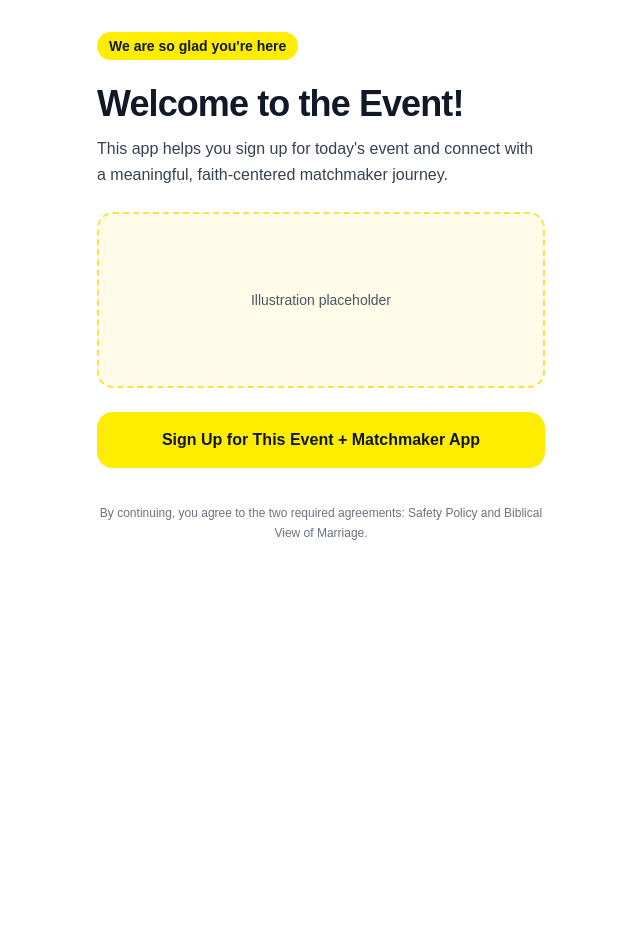
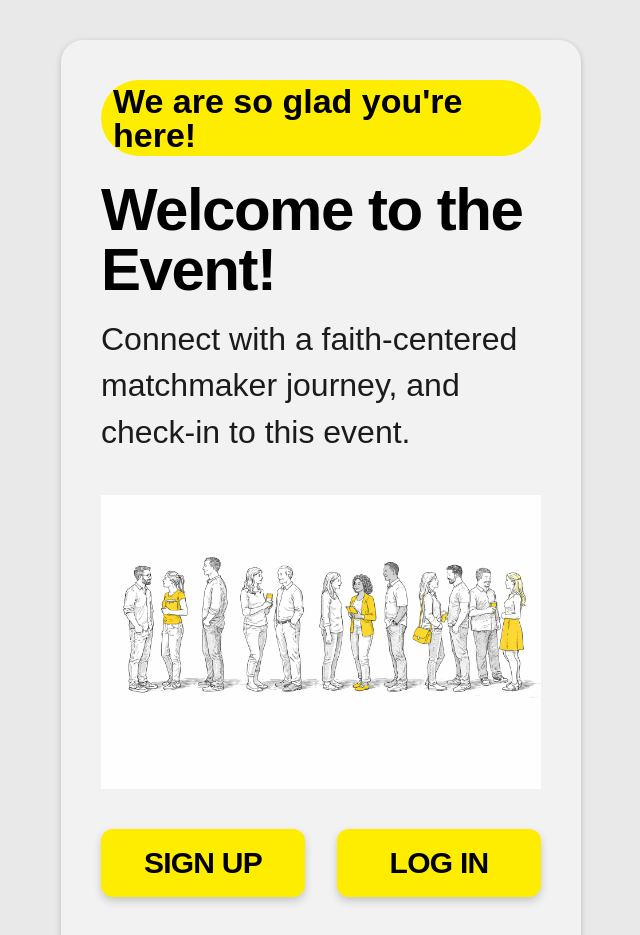
Before and after one commit to JoshuaTaylorIllustration/multi-church-matchmaker-mvp, a Next.js app: page / in a window 1280 px wide. Shown: the top 935 px of the page, without its empty margins (319-959 px from the left). Before the commit the page ends 800 px from the top, so only its background shows below. Built offline with nearby package versions, Linux system fonts and the light colour scheme.

Commit message:
Redesign landing page to match event flyer mock

```diff
--- a/app/page.tsx
+++ b/app/page.tsx
@@ -1,35 +1,51 @@
+import Image from "next/image";
+
 export default function EventQrLandingPage() {
   return (
-    <main className="min-h-screen bg-white px-5 py-8">
-      <section className="mx-auto flex w-full max-w-md flex-col gap-6">
-        <p className="inline-flex w-fit rounded-full bg-flyerYellow px-3 py-1 text-sm font-semibold text-gray-900">
-          We are so glad you&apos;re here
+    <main className="min-h-screen bg-[#e9e9e9] px-4 py-10">
+      <section className="mx-auto flex min-h-[700px] w-full max-w-[520px] flex-col rounded-[22px] bg-[#f2f2f2] px-5 py-8 shadow-[0_2px_6px_rgba(0,0,0,0.2)] sm:px-10 sm:py-10">
+        <p className="inline-flex w-fit rounded-full bg-flyerYellow px-3 py-1 text-[34px]/none font-bold text-black">
+          We are so glad you&apos;re here!
         </p>
 
-        <header className="space-y-3">
-          <h1 className="text-4xl font-extrabold tracking-tight text-gray-900">
+        <header className="mt-6 space-y-4">
+          <h1 className="text-5xl font-extrabold tracking-tight text-black sm:text-6xl">
             Welcome to the Event!
           </h1>
-          <p className="text-base leading-relaxed text-gray-700">
-            This app helps you sign up for today&apos;s event and connect with a
-            meaningful, faith-centered matchmaker journey.
+          <p className="max-w-[420px] text-[32px]/[1.45] text-[#1b1b1b]">
+            Connect with a faith-centered matchmaker journey, and check-in to
+            this event.
           </p>
         </header>
 
-        <div className="flex h-44 items-center justify-center rounded-2xl border-2 border-dashed border-yellow-300 bg-yellow-50 text-sm font-medium text-gray-600">
-          Illustration placeholder
+        <div className="mt-10">
+          <Image
+            src="/illustrations/people-line-splash.png"
+            alt="People standing in line chatting"
+            width={900}
+            height={350}
+            priority
+            className="h-auto w-full"
+          />
         </div>
 
-        <button
-          type="button"
-          className="w-full rounded-2xl bg-flyerYellow px-5 py-4 text-base font-bold text-gray-900 shadow-sm transition hover:brightness-95 active:scale-[0.99]"
-        >
-          Sign Up for This Event + Matchmaker App
-        </button>
+        <div className="mt-10 grid grid-cols-1 gap-4 sm:grid-cols-2 sm:gap-8">
+          <button
+            type="button"
+            className="rounded-xl bg-flyerYellow px-6 py-4 text-3xl font-extrabold uppercase tracking-tight text-black shadow-[0_4px_8px_rgba(0,0,0,0.18)] transition hover:brightness-95"
+          >
+            Sign Up
+          </button>
+          <button
+            type="button"
+            className="rounded-xl bg-flyerYellow px-6 py-4 text-3xl font-extrabold uppercase tracking-tight text-black shadow-[0_4px_8px_rgba(0,0,0,0.18)] transition hover:brightness-95"
+          >
+            Log In
+          </button>
+        </div>
 
-        <p className="mt-3 text-center text-xs leading-relaxed text-gray-500">
-          By continuing, you agree to the two required agreements: Safety Policy
-          and Biblical View of Marriage.
+        <p className="mt-8 text-[30px]/[1.35] text-[#1b1b1b]">
+          By clicking this button you agree to our terms and services
         </p>
       </section>
     </main>
```
